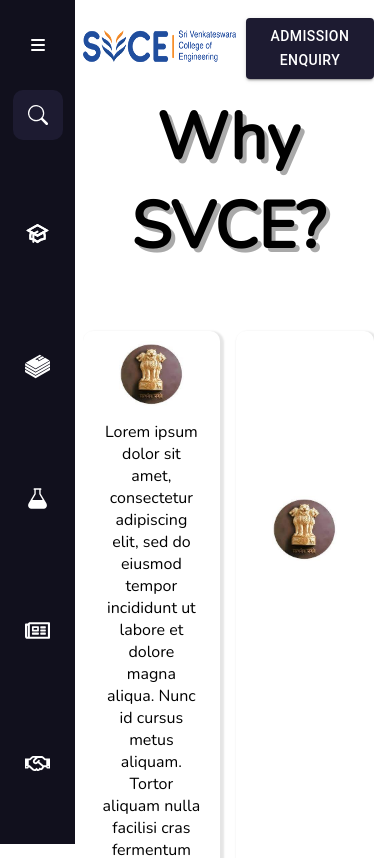
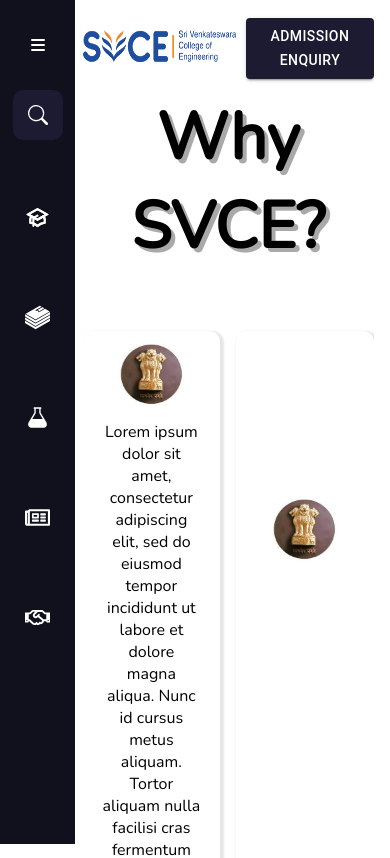
Before and after one commit to AishwaryaSubash/SVCE_Website, a Next.js app: page / in a window 390 px wide. Shown: the top 858 px of the page. Built offline with nearby package versions, Linux system fonts and the light colour scheme.

Commit message:
Commit 23 A8

```diff
--- a/components/SideBar/SideBar.module.scss
+++ b/components/SideBar/SideBar.module.scss
@@ -181,13 +181,21 @@
 }
 */
 @media screen and (max-width: 600px) {
-  .clickedText{
+  .clickedText {
     font-size: 18px;
   }
- .clickedContainer{
-  gap: 20px;
- }
-  .clickedLinks{
+  .container{
+    gap: 30px;
+  }
+  .clickedContainer {
+    gap: 20px;
+  }
+  .links {
+    justify-content: normal;
+    align-items: center;
+    gap: 50px;
+  }
+  .clickedLinks {
     justify-content: normal;
     align-items: center;
     gap: 70px;
```
